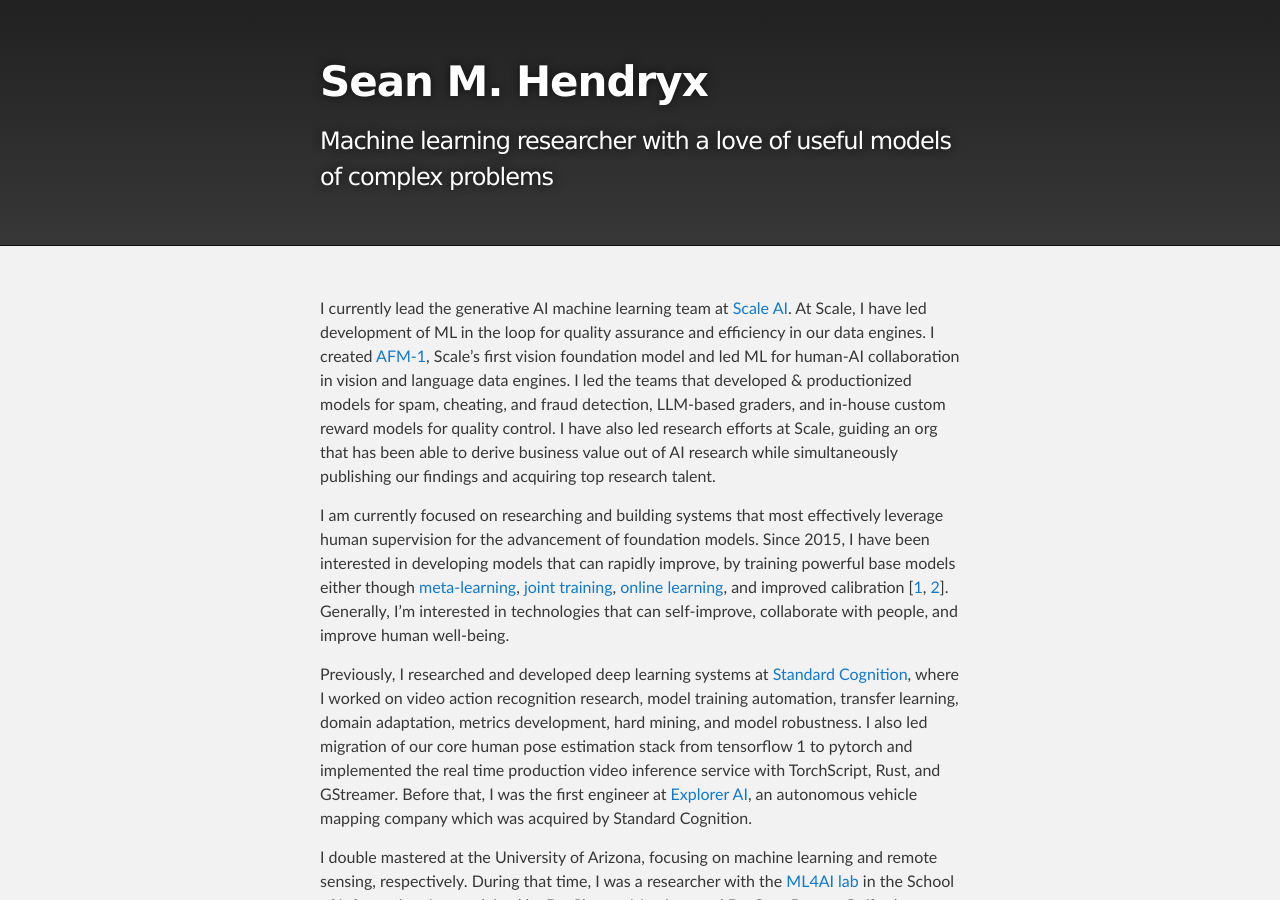
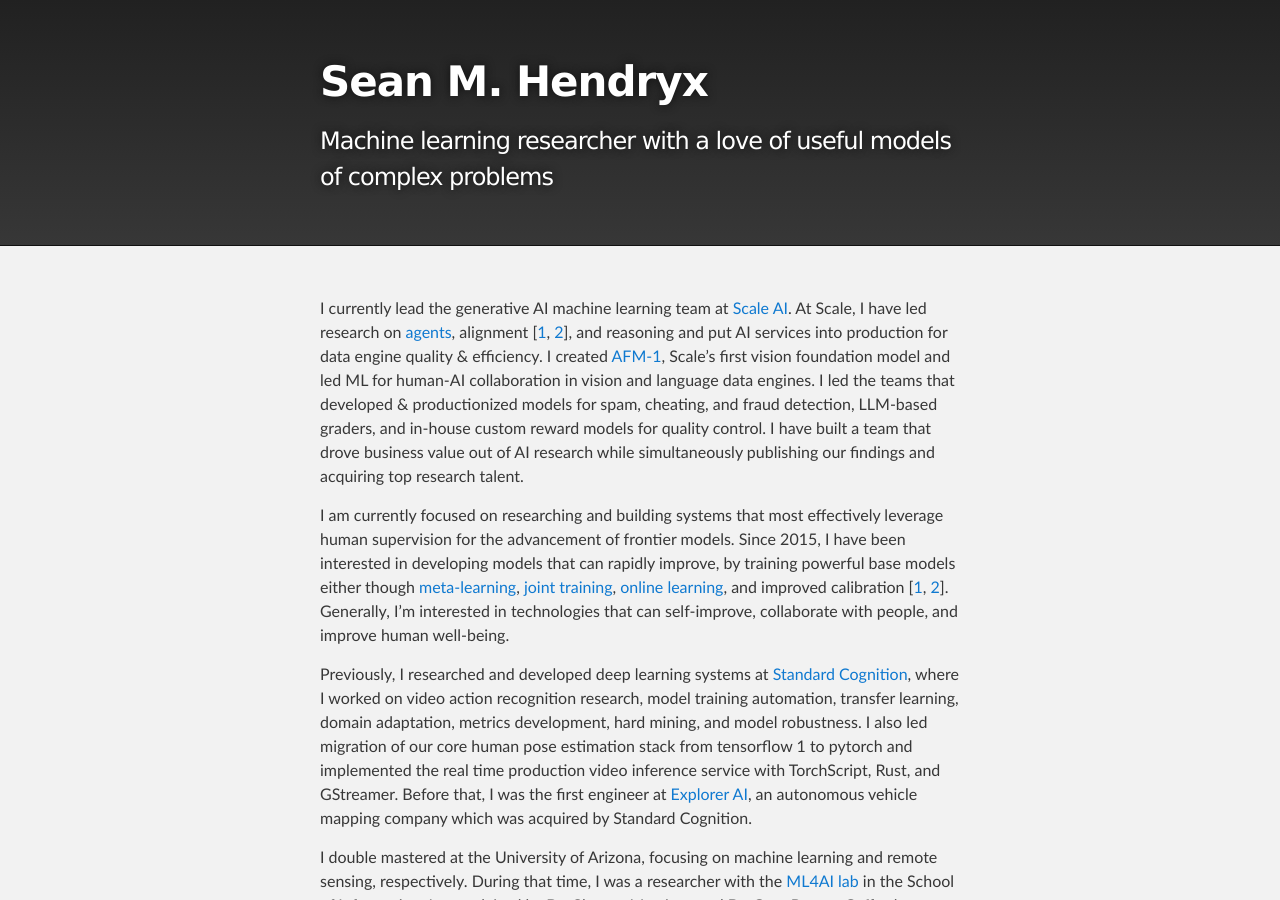
Before and after one commit to SMHendryx/SMHendryx.github.io, a Jekyll site: the page built from index.md, in a window 1280 px wide and 900 px high. Built offline with Jekyll 4.4.1, drawn with Linux system fonts in a browser that asks for light colours.

Commit message:
Update index.md

```diff
--- a/index.md
+++ b/index.md
@@ -2,9 +2,9 @@
 layout: default
 ---
 
-I currently lead the generative AI machine learning team at [Scale AI](https://scale.com/). At Scale, I have led development of ML in the loop for quality assurance and efficiency in our data engines. I created [AFM-1](https://scale.com/blog/afm1), Scale's first vision foundation model and led ML for human-AI collaboration in vision and language data engines. I led the teams that developed & productionized models for spam, cheating, and fraud detection, LLM-based graders, and in-house custom reward models for quality control. I have also led research efforts at Scale, guiding an org that has been able to derive business value out of AI research while simultaneously publishing our findings and acquiring top research talent.
+I currently lead the generative AI machine learning team at [Scale AI](https://scale.com/). At Scale, I have led research on [agents](https://x.com/SeanHendryx/status/1836853180967031098), alignment [[1](https://x.com/SeanHendryx/status/1849522272824123686), [2](https://x.com/SeanHendryx/status/1854710361687310418)], and reasoning and put AI services into production for data engine quality & efficiency. I created [AFM-1](https://scale.com/blog/afm1), Scale's first vision foundation model and led ML for human-AI collaboration in vision and language data engines. I led the teams that developed & productionized models for spam, cheating, and fraud detection, LLM-based graders, and in-house custom reward models for quality control. I have built a team that drove business value out of AI research while simultaneously publishing our findings and acquiring top research talent.
 
-I am currently focused on researching and building systems that most effectively leverage human supervision for the advancement of foundation models. Since 2015, I have been interested in developing models that can rapidly improve, by training powerful base models either though [meta-learning](https://meta-learn.github.io/2020/papers/44_paper.pdf), [joint training](https://scale.com/blog/afm1), [online learning](https://neurips2021workshopfl.github.io/NFFL-2021/papers/2021/Hendryx2021.pdf), and improved calibration [[1](https://arxiv.org/abs/2311.14743), [2](https://arxiv.org/abs/2401.12129)]. Generally, I'm interested in technologies that can self-improve, collaborate with people, and improve human well-being.
+I am currently focused on researching and building systems that most effectively leverage human supervision for the advancement of frontier models. Since 2015, I have been interested in developing models that can rapidly improve, by training powerful base models either though [meta-learning](https://meta-learn.github.io/2020/papers/44_paper.pdf), [joint training](https://scale.com/blog/afm1), [online learning](https://neurips2021workshopfl.github.io/NFFL-2021/papers/2021/Hendryx2021.pdf), and improved calibration [[1](https://arxiv.org/abs/2311.14743), [2](https://arxiv.org/abs/2401.12129)]. Generally, I'm interested in technologies that can self-improve, collaborate with people, and improve human well-being.
 
 Previously, I researched and developed deep learning systems at [Standard Cognition](https://standard.ai/), where I worked on video action recognition research, model training automation, transfer learning, domain adaptation, metrics development, hard mining, and model robustness. I also led migration of our core human pose estimation stack from tensorflow 1 to pytorch and implemented the real time production video inference service with TorchScript, Rust, and GStreamer. Before that, I was the first engineer at [Explorer AI](https://www.crunchbase.com/organization/explorer-ai), an autonomous vehicle mapping company which was acquired by Standard Cognition.
 
```
